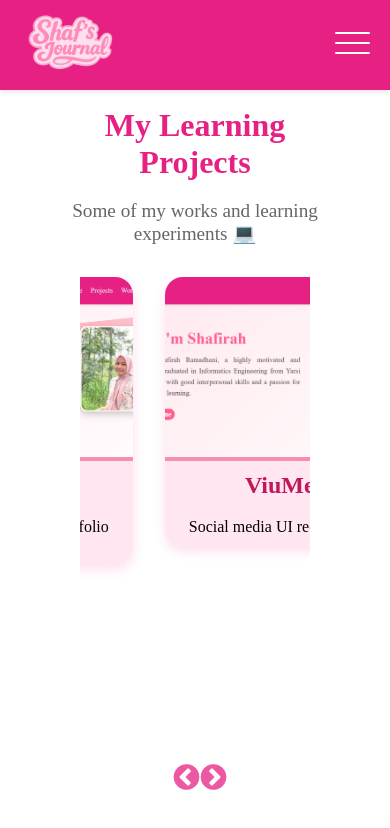
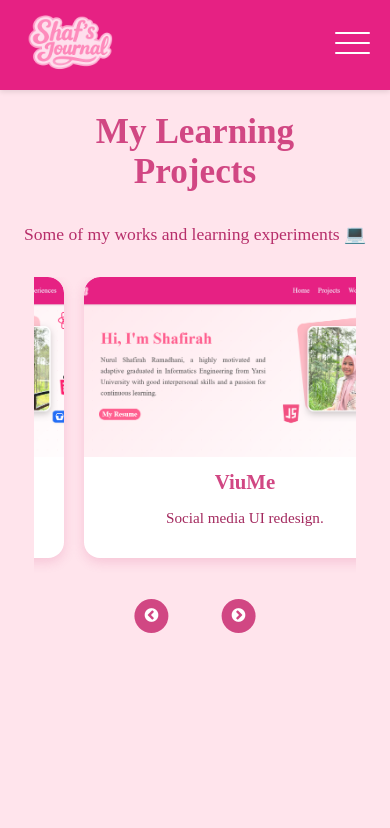
Before and after one commit to NurulShafirah13/draft-porto, a React (Create React App) app: page /projects in a window 390 px wide. Shown: the top 828 px of the page. Built offline with nearby package versions, Linux system fonts and the light colour scheme.

Commit message:
benerin carousel project

```diff
--- a/src/components/HardSkills/hardSkills.scss
+++ b/src/components/HardSkills/hardSkills.scss
@@ -1,7 +1,7 @@
 /* ===== MAIN WRAPPER ===== */
 .skills {
   padding: 4rem 2rem 1rem; /* tambah ruang di atas & bawah */
-  background: linear-gradient(135deg, #ffe6ec, #eceaea);
+  background: #ffe4ec;
 
   header {
     text-align: center;
--- a/src/components/Hero/Hero.scss
+++ b/src/components/Hero/Hero.scss
@@ -1,7 +1,7 @@
 .hero-container {
   width: 100%;
   min-height: 100vh;
-  background: linear-gradient(135deg, #ffe6ec, #fff);
+  background: linear-gradient(135deg, #ffe4ec, #fff);
   display: flex;
   justify-content: space-around;
   align-items: center;
--- a/src/components/LearningProject/learningProject.scss
+++ b/src/components/LearningProject/learningProject.scss
@@ -1,308 +1,271 @@
+// 🎨 Warna utama
+$primary-pink: #ff69b4;
+$soft-pink: #ffe4ec;
+$dark-pink: #d14783;
+$white: #fff;
+
+// ✨ Section utama
 .list-project {
-  padding: 5rem 3rem;
+  background: $soft-pink;
+  padding: 3rem 2rem 4rem;
   text-align: center;
-  background: #fff;
+  min-height: fit-content;
 
   .project-header {
+    margin-bottom: 2rem;
+
     h2 {
-      font-size: 2rem;
-      color: #e62183;
-      margin-bottom: 0.5rem;
+      color: $dark-pink;
+      font-size: 2.2rem;
+      font-weight: 700;
+      margin: 4rem 1rem;
     }
 
     p {
-      color: #666;
-      font-size: 1.2rem;
-      margin-bottom: 2rem;
+      margin-top: -2rem;
+      color: darken($dark-pink, 10%);
+      font-size: 1.1rem;
     }
   }
 
-  /* grid layout */
-  .project-grid {
-    display: grid;
-    //repeatnya bikin pake angka,
-    //kalau auto-fit nanti dia kek kurang rapih karena berusaha ngepasin cardnya
-    grid-template-columns: repeat(3, 1fr);
-    gap: 3rem;
+  // 🎠 Carousel (react-slick)
+  .project-carousel {
+    position: relative;
+    width: 90%;
+    margin: 0 auto;
+    padding-bottom: 3.5rem;
+
+    .slick-slide {
+      padding: 0 10px;
     }
-  /* biar tetap responsif */
-  //laptop
-@media (max-width: 992px) {
-  .project-grid {
-    grid-template-columns: repeat(2, 1fr); /* tablet: 2 kolom */
+
+    .slick-prev,
+    .slick-next {
+      position: absolute;
+      bottom: 1.5rem;
+      background: $dark-pink;
+      border-radius: 50%;
+      width: 42px;
+      height: 42px;
+      z-index: 5;
+      display: flex !important;
+      align-items: center;
+      justify-content: center;
+      transition: all 0.3s ease;
+
+      &:before {
+        color: $white;
+        font-size: 1rem;
+        opacity: 1;
       }
-}
-//phones
-@media (max-width: 600px) {
-  .project-grid {
-    grid-template-columns: 1fr; /* hp: 1 kolom */
+
+      &:hover {
+        background: $primary-pink;
       }
     }
 
-  /* project card */
+    .slick-prev {
+      left: 48%;
+      transform: translateX(-150%);
+    }
+
+    .slick-next {
+      right: 48%;
+      transform: translateX(150%);
+    }
+
+    .slick-dots {
+      display: none !important;
+    }
+
+    @media (max-width: 768px) {
+      .slick-prev,
+      .slick-next {
+        width: 34px;
+        height: 34px;
+        bottom: 1rem;
+      }
+
+      .slick-prev {
+        left: 46%;
+        transform: translateX(-140%);
+      }
+
+      .slick-next {
+        right: 46%;
+        transform: translateX(140%);
+      }
+    }
+  }
+
   .project-card {
-    background: #ffe6f0;
-    border-radius: 18px;
-    box-shadow: 0 4px 12px rgba(230, 33, 131, 0.15);
+    background: $white;
+    border-radius: 1rem;
+    box-shadow: 0 4px 12px rgba($dark-pink, 0.2);
+    padding-bottom: 1rem;
+    cursor: pointer;
+    transition: transform 0.3s ease, box-shadow 0.3s ease;
     overflow: hidden;
-    cursor: pointer;
-    margin: 0 2rem;
-    transition: transform 0.3s ease, box-shadow 0.3s ease;
 
     &:hover {
-      transform: translateY(-5px);
-      box-shadow: 0 8px 20px rgba(230, 33, 131, 0.25);
+      transform: translateY(-8px);
+      box-shadow: 0 8px 20px rgba($dark-pink, 0.3);
     }
 
     img {
       width: 100%;
       height: 200px;
       object-fit: cover;
-      border-bottom: 4px solid #f48fb1;
+      border-radius: 1rem 1rem 0 0;
+      transition: transform 0.3s ease;
+
+      &:hover {
+        transform: scale(1.05);
+      }
     }
 
     h3 {
-      margin: 2px;
-      padding: 0.50rem;
-      color: #c2185b;
-      font-size: 1.5rem;
+      margin: 0.8rem 0 0.3rem;
+      color: $dark-pink;
+      font-size: 1.3rem;
       font-weight: 600;
     }
 
     p {
-      font-size: 1rem;
-      margin: 2px 5px;
-      padding: 0.50rem 1.3rem;
-      text-align: justify;
+      color: darken($dark-pink, 15%);
+      font-size: 0.95rem;
+      padding: 0 1rem;
     }
   }
 
-  /* modal scrollable */
+  @media (max-width: 1024px) {
+    padding: 3rem 1rem;
+  }
+
+  @media (max-width: 600px) {
+    .project-card img {
+      height: 180px;
+    }
+  }
+}
+
+// 🌸 Modal (scrollable gallery dengan gambar besar)
 .modal {
   position: fixed;
   inset: 0;
-    background: rgba(255, 192, 203, 0.7);
+  background: rgba(0, 0, 0, 0.6);
+  backdrop-filter: blur(5px);
   display: flex;
-    align-items: center;
   justify-content: center;
-    z-index: 999;
-    backdrop-filter: blur(6px);
-    animation: fadeIn 0.3s ease;
-    cursor: zoom-out;
+  align-items: flex-start;
+  z-index: 9999;
+  overflow-y: auto;
+  padding: 80px 1rem 40px;
+
+  // 💡 perbaikan scroll di HP
+  -webkit-overflow-scrolling: touch;
+  overscroll-behavior: contain;
 
   .modal-scroll {
     background: #fff;
-      border-radius: 18px;
-      padding: 1.5rem;
-      max-width: 900px;
-      width: 90%;
-      max-height: 90vh;
-      overflow-y: auto;
-      box-shadow: 0 8px 20px rgba(230, 33, 131, 0.25);
-      animation: slideUp 0.3s ease;
-      cursor: default;
+    border-radius: 16px;
+    padding: 2rem;
+    max-width: 800px;
+    width: 100%;
+    max-height: none; // biar gak kebatas di HP
+    overflow: visible;
+    box-shadow: 0 4px 20px rgba(255, 105, 180, 0.4);
+    position: relative;
+    animation: fadeIn 0.3s ease-in-out;
 
     h2 {
-        color: #e62183;
-        margin-bottom: 1rem;
-        font-size: 1.5rem;
+      color: $dark-pink;
+      margin-bottom: 0.5rem;
+      font-size: 1.8rem;
+      text-align: center;
+    }
+
+    .project-desc {
+      color: darken($dark-pink, 10%);
+      margin-bottom: 1.5rem;
+      font-size: 1rem;
+      text-align: center;
     }
 
     .scroll-content {
       display: flex;
       flex-direction: column;
-        gap: 1.2rem;
-
-        img {
-          width: 100%;
-          border-radius: 12px;
-          box-shadow: 0 4px 12px rgba(0, 0, 0, 0.08);
-          transition: transform 0.2s ease;
-
-          &:hover {
-            transform: scale(1.02);
-          }
-        }
-      }
-    }
-  }
-
-  @keyframes fadeIn {
-    from {
-      opacity: 0;
-    }
-    to {
-      opacity: 1;
-    }
-  }
-
-  @keyframes slideUp {
-    from {
-      transform: translateY(20px);
-      opacity: 0;
-    }
-    to {
-      transform: translateY(0);
-      opacity: 1;
-    }
-  }
-
-  @media (max-width: 768px) {
-    .project-card img {
-      height: 150px;
-    }
-
-    .modal-scroll {
-      padding: 1rem;
-    }
-  }
-}
-.modal-carousel {
-  margin-top: 1rem;
-
-  .carousel-item {
-    display: flex;
-    justify-content: center;
-    align-items: center;
+      gap: 1rem;
 
       img {
         width: 100%;
         max-height: 80vh;
         object-fit: contain;
-      border-radius: 12px;
-      box-shadow: 0 4px 12px rgba(0, 0, 0, 0.1);
-      transition: transform 0.4s ease;
+        border-radius: 0.75rem;
+        box-shadow: 0 4px 10px rgba($dark-pink, 0.25);
+        transition: transform 0.3s ease, box-shadow 0.3s ease;
+
+        &:hover {
+          transform: scale(1.02);
+          box-shadow: 0 6px 16px rgba($dark-pink, 0.35);
         }
-
-    img:hover {
-      transform: scale(1.02);
       }
     }
 
-  .slick-prev:before,
-  .slick-next:before {
-    color: #e62183;
-    font-size: 28px;
+    &::-webkit-scrollbar {
+      width: 8px;
+    }
+    &::-webkit-scrollbar-thumb {
+      background: $primary-pink;
+      border-radius: 4px;
     }
 
-  .slick-dots li button:before {
-    color: #e62183;
-  }
-
-  .slick-dots li.slick-active button:before {
-    color: #c2185b;
-  }
-}
-.project-carousel {
-  position: relative;
-  padding: 0 2rem 3rem; // ada jarak bawah buat tombol, tapi gak kebanyakan
-
-  .slick-slide {
-    padding: 0 1rem; // jarak antar slide
-  }
-
-  .project-card {
-    background: #ffe6f0;
-    border-radius: 18px;
-    box-shadow: 0 4px 12px rgba(230, 33, 131, 0.15);
-    overflow: hidden;
+    .close-btn {
+      position: absolute;
+      top: 12px;
+      right: 16px;
+      font-size: 1.5rem;
+      background: none;
+      border: none;
+      color: #ff3fa4;
       cursor: pointer;
-    transition: transform 0.3s ease, box-shadow 0.3s ease;
-    margin: 0 1rem; // jarak antar card biar gak dempet
+      transition: transform 0.2s ease;
 
       &:hover {
-      transform: translateY(-5px);
-      box-shadow: 0 8px 20px rgba(230, 33, 131, 0.25);
+        transform: scale(1.2);
+        color: #ff7fbf;
       }
-
-    img {
-      width: 100%;
-      height: 180px;
-      object-fit: cover;
-      border-bottom: 4px solid #f48fb1;
-    }
-
-    h3 {
-      margin: 0.2rem;
-      padding: 0.5rem;
-      color: #c2185b;
-      font-size: 1.5rem;
-      font-weight: 600;
-    }
-
-    p {
-      font-size: 1rem;
-      margin: 0.2rem 0.5rem;
-      padding: 0.5rem 1rem;
-      text-align: justify;
     }
   }
 
-  /* tombol panah carousel */
-  .slick-prev,
-  .slick-next {
-    position: absolute;
-    bottom: 0.2rem; // posisinya dekat titik navigasi (dots)
-    transform: translateY(50%);
-    z-index: 10;
+  // biar tetap nyaman di HP
+  @media (max-width: 600px) {
+    padding-top: 60px;
+
+    .modal-scroll {
+      padding: 1.5rem;
+      width: 95%;
+      border-radius: 12px;
     }
-
-  .slick-prev {
-    left: 46%;
-  }
-
-  .slick-next {
-    right: 46%;
-  }
-
-  .slick-prev:before,
-  .slick-next:before {
-    color: #e62183;
-    font-size: 30px;
-    transition: color 0.3s ease;
-  }
-
-  .slick-prev:hover:before,
-  .slick-next:hover:before {
-    color: #c2185b;
-  }
-
-  /* dots (titik navigasi) */
-  .slick-dots {
-    bottom: -0.5rem;
-
-    li button:before {
-      color: #e62183;
-      opacity: 0.6;
-    }
-
-    li.slick-active button:before {
-      color: #c2185b;
-      opacity: 1;
   }
 }
 
-  /* responsif */
-  @media (max-width: 992px) {
-    .slick-prev {
-      left: 44%;
+// ✨ Animasi modal
+@keyframes fadeIn {
+  from {
+    opacity: 0;
+    transform: translateY(-10px);
   }
-    .slick-next {
-      right: 44%;
+  to {
+    opacity: 1;
+    transform: translateY(0);
   }
 }
 
-  @media (max-width: 600px) {
-    .project-card {
-      margin: 0 0.3rem;
-    }
 
-    .slick-prev {
-      left: 42%;
-    }
-
-    .slick-next {
-      right: 42%;
-    }
-  }
-}
+// Note:
+// max-height: none di .modal-scroll biar tinggi modal bisa fleksibel di HP.
+// Tambahin overflow-y: auto di .modal (bukan di .modal-scroll lagi).
+// Gunakan -webkit-overflow-scrolling: touch; → biar scroll halus di iPhone.
+// overscroll-behavior: contain; biar nggak scroll body di belakang modal.
+// align-items: flex-start + padding-top → biar modal muncul dari tengah atas tapi gak ketutup navbar.
--- a/src/pages/Projects/Projects.jsx
+++ b/src/pages/Projects/Projects.jsx
@@ -1,14 +1,24 @@
-import LearningProject from "../../components/LearningProject/LearningProject"
+import LearningProject from "../../components/LearningProject/LearningProject";
+
+import About from "../../components/About/About";
+
+const Projects = () => {
+  return (
+    <>
+
+      <section className="learningProject">
+        <LearningProject />
+      </section>
+      <section>
+        <About/>
+      </section>
 
 
-  const Projects = () => {
-    return (
-      <main className="project">
-        <LearningProject/>
-      </main>
-
-    )
-  }
 
 
+    </>
+
+  );
+};
+
 export default Projects;
```
Also changed, not shown: src/components/LearningProject/LearningProject.jsx (+7 -5 lines). Lines whose indentation alone changed are shown as unchanged.
